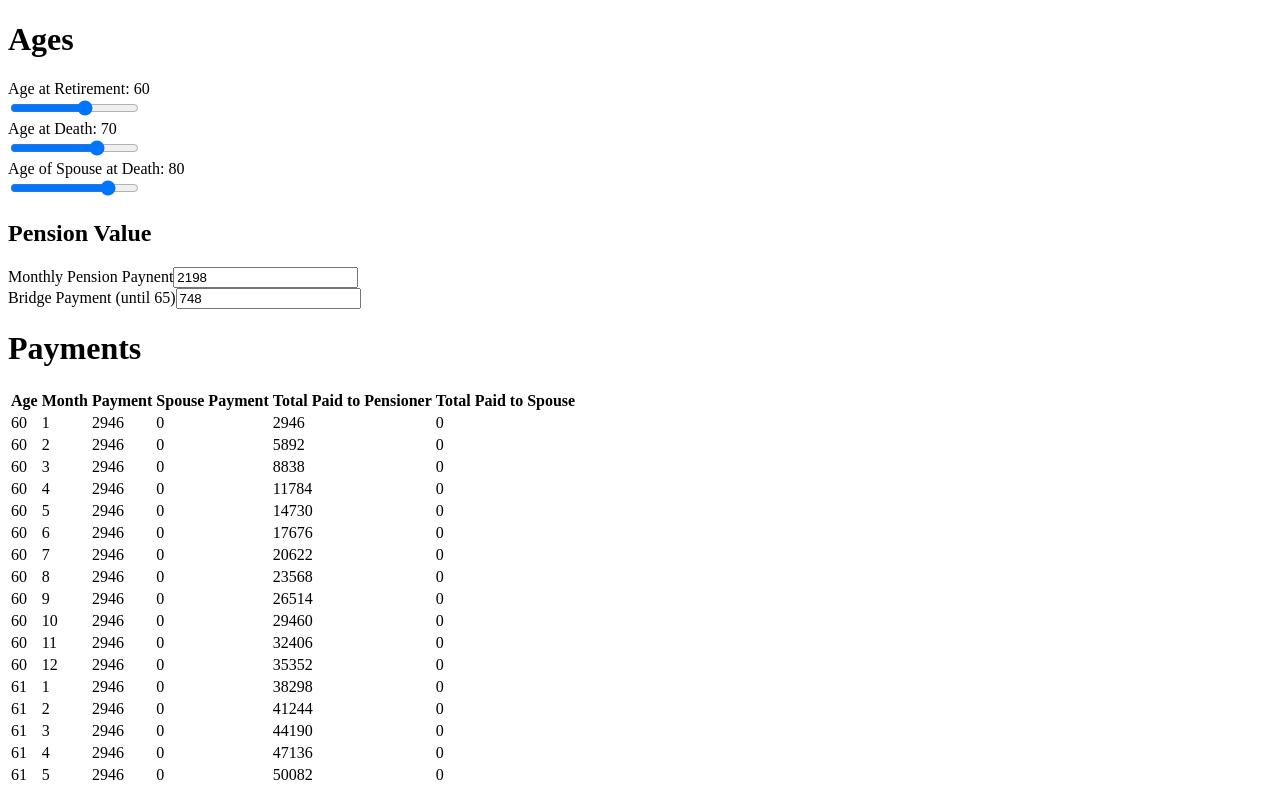
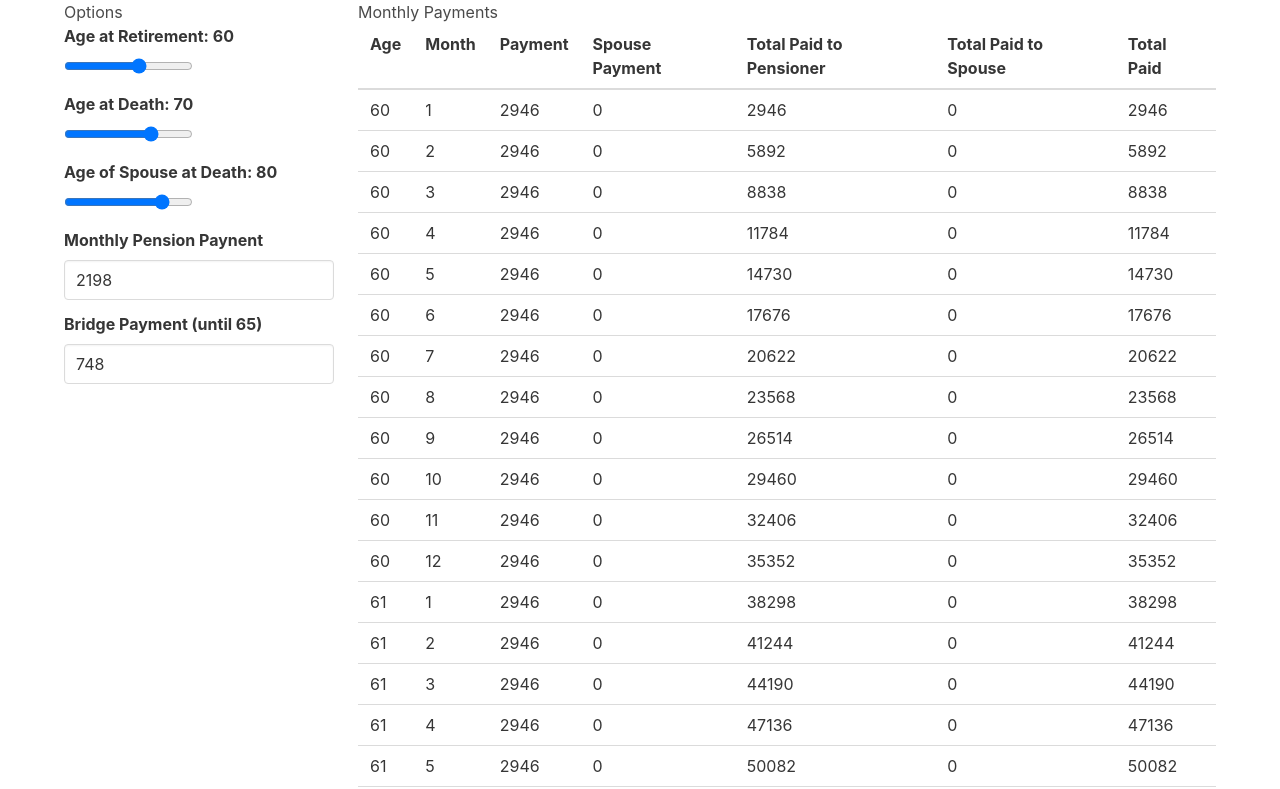
Before and after one commit to whiterook6/pensions, a Preact app: page / in a window 1280 px wide. Shown: the top 789 px of the page. Built offline with nearby package versions, Linux system fonts and the light colour scheme.

Commit message:
basic app

```diff
--- a/package.json
+++ b/package.json
@@ -12,13 +12,16 @@
     "watch": "webpack --config webpack.config.js --watch"
   },
   "devDependencies": {
+    "css-loader": "^6.2.0",
     "html-webpack-plugin": "^5.3.0",
+    "style-loader": "^3.2.1",
     "ts-loader": "^8.0.17",
     "typescript": "^4.2.3",
     "webpack": "^5.24.3",
     "webpack-cli": "^4.5.0"
   },
   "dependencies": {
+    "bulma": "^0.9.3",
     "preact": "^10.5.13"
   }
 }
--- a/src/App.tsx
+++ b/src/App.tsx
@@ -1,4 +1,5 @@
 import { useState } from "preact/hooks";
+import "bulma/css/bulma.min.css";
 
 export const App = () => {
   const [state, setState] = useState({
@@ -104,31 +105,44 @@ export const App = () => {
 
 
   return (
-    <div>
-      <h1>Ages</h1>
-      <label>Age at Retirement: {state.ageAtRetirement}</label>
-      <div>
-        <input type="range" min={1} max={100} value={state.ageAtRetirement} onInput={onChangeAgeAtRetirement} />
+    <div class="container">
+      <div class="columns">
+        <div class="column">
+          <h1>Options</h1>
+          <div class="field">
+            <label class="label">Age at Retirement: {state.ageAtRetirement}</label>
+            <div class="control">
+              <input class="slider is-fullwidth" type="range" min={1} max={100} value={state.ageAtRetirement} onInput={onChangeAgeAtRetirement} />
             </div>
-      <label>Age at Death: {state.ageAtDeath}</label>
-      <div>
-        <input type="range" min={1} max={100} value={state.ageAtDeath} onInput={onChangeAgeAtDeath} />
           </div>
-      <label>Age of Spouse at Death: {state.ageOfSpouseAtDeath}</label>
-      <div>
-        <input type="range" min={1} max={100} value={state.ageOfSpouseAtDeath} onInput={onChangeAgeOfSpouceAtDeath} />
+          <div class="field">
+            <label class="label">Age at Death: {state.ageAtDeath}</label>
+            <div class="control">
+              <input class="slider is-fullwidth" type="range" min={1} max={100} value={state.ageAtDeath} onInput={onChangeAgeAtDeath} />
             </div>
-      <h2>Pension Value</h2>
-      <div>
-        <label>Monthly Pension Paynent</label>
-        <input value={state.monthlyPension} onChange={onChangeMonthlyPension} />
           </div>
-      <div>
-        <label>Bridge Payment (until 65)</label>
-        <input value={state.bridgeUntil65} onChange={onChangeBridge} />
+          <div class="field">
+            <label class="label">Age of Spouse at Death: {state.ageOfSpouseAtDeath}</label>
+            <div class="control">
+              <input class="slider is-fullwidth" type="range" min={1} max={100} value={state.ageOfSpouseAtDeath} onInput={onChangeAgeOfSpouceAtDeath} />
             </div>
-      <h1>Payments</h1>
-      <table>
+          </div>
+          <div class="field">
+            <label class="label">Monthly Pension Paynent</label>
+            <div class="control">
+              <input class="input" value={state.monthlyPension} onChange={onChangeMonthlyPension} />
+            </div>
+          </div>
+          <div class="field">
+            <label class="label">Bridge Payment (until 65)</label>
+            <div class="control">
+              <input class="input" value={state.bridgeUntil65} onChange={onChangeBridge} />
+            </div>
+          </div>
+        </div>
+        <div class="column is-three-quarters">
+          <h1>Monthly Payments</h1>
+          <table class="table">
             <thead>
               <tr>
                 <th>Age</th>
@@ -137,6 +151,7 @@ export const App = () => {
                 <th>Spouse Payment</th>
                 <th>Total Paid to Pensioner</th>
                 <th>Total Paid to Spouse</th>
+                <th>Total Paid</th>
               </tr>
             </thead>
             {months.map(month => (
@@ -147,9 +162,12 @@ export const App = () => {
                 <td>{month.spouse}</td>
                 <td>{month.totalPaidToPensioner}</td>
                 <td>{month.totalPaidToSpouse}</td>
+                <td>{month.totalPaidToSpouse + month.totalPaidToPensioner}</td>
               </tr>
             ))}
           </table>
         </div>
+      </div>
+    </div>
   );
 }
--- a/webpack.config.js
+++ b/webpack.config.js
@@ -38,6 +38,10 @@ module.exports = {
         use: "ts-loader",
         exclude: /node_modules/,
       },
+      {
+        test: /\.css$/i,
+        use: ["style-loader", "css-loader"],
+      },
     ]
   },
 
```
Also changed, not shown: 1 other file (tests, documents, lock files or other folders). Lines whose indentation alone changed are shown as unchanged.
